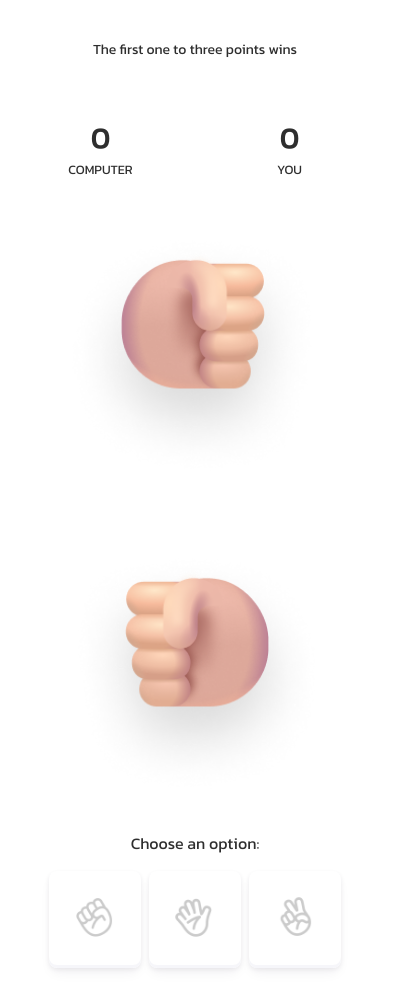
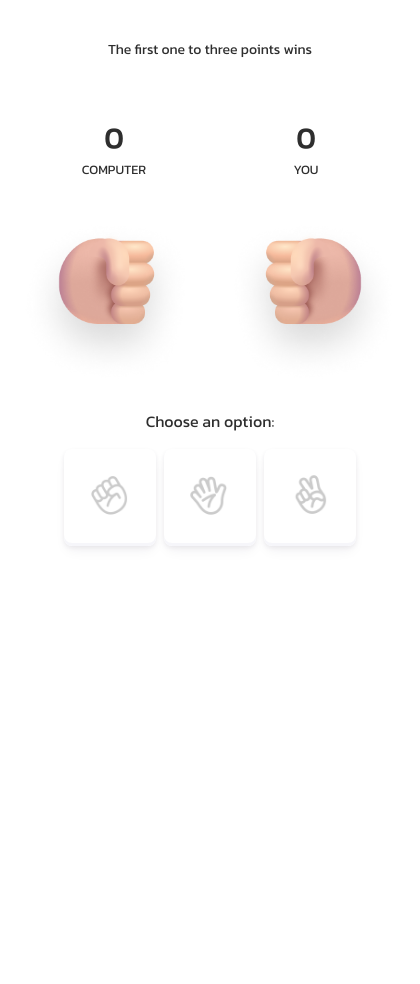
Before and after one commit to anabeeella/rock-paper-scissors, a plain HTML site: page index.html in a window 390 px wide. Shown: the whole page, 420 px wide, since content can reach past the window. After the commit the page ends 844 px from the top, so only its background shows below. Drawn offline with Linux system fonts and the light colour scheme.

Commit message:
improve responsive

```diff
--- a/styles.css
+++ b/styles.css
@@ -16,6 +16,7 @@
 }
 
 body {
+    min-width: 420px;
   background-color: white;
   color: var(--dark-font);
   text-align: center;
@@ -125,3 +126,13 @@ h1 {
   display: none;
   margin: 20px auto;
 }
+
+
+@media only screen and (max-width: 640px) {
+    #computer-hand, #user-hand {
+        max-width: 200px;
+    }
+    .table {
+        gap: 0;
+    }
+}
```
